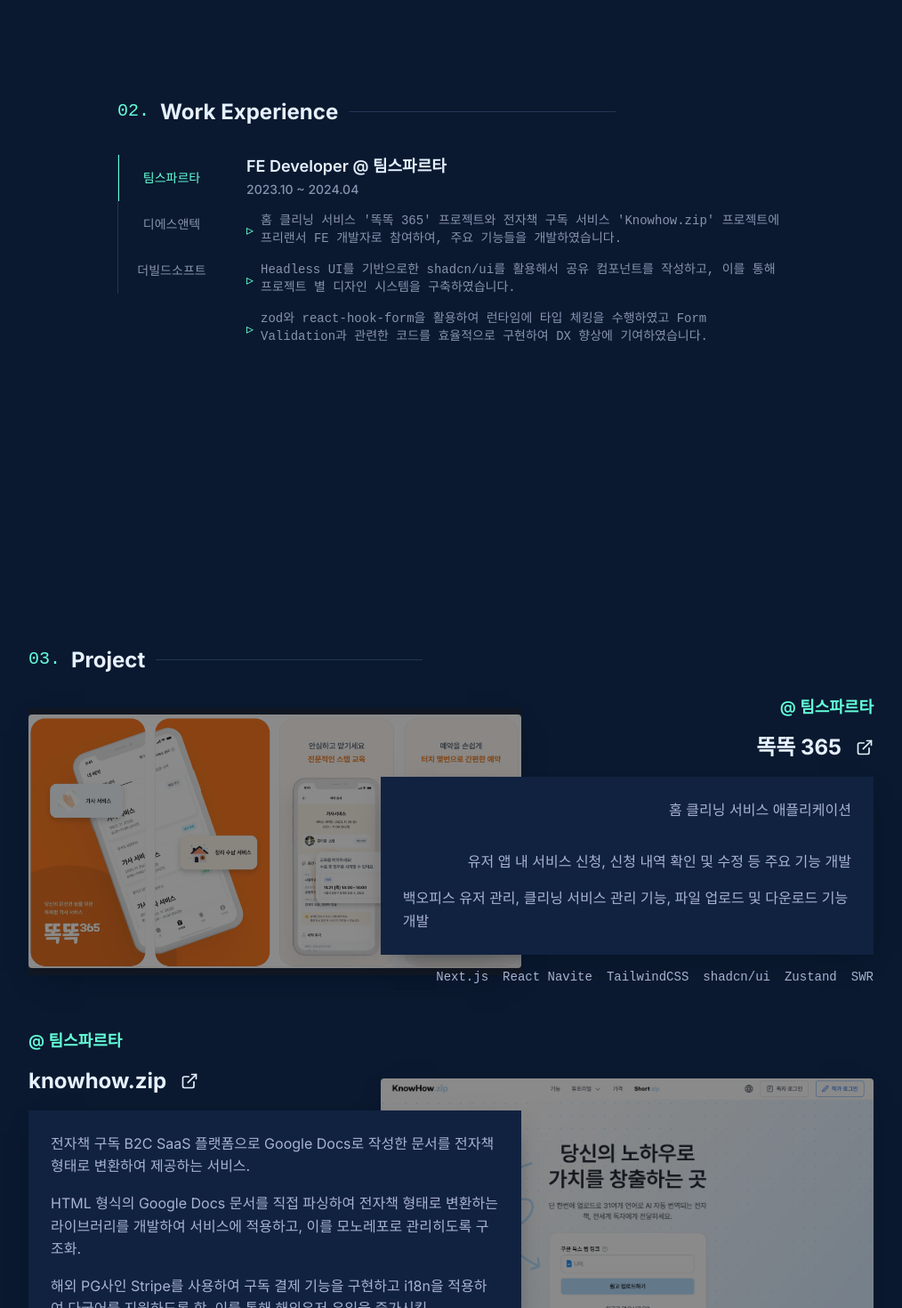
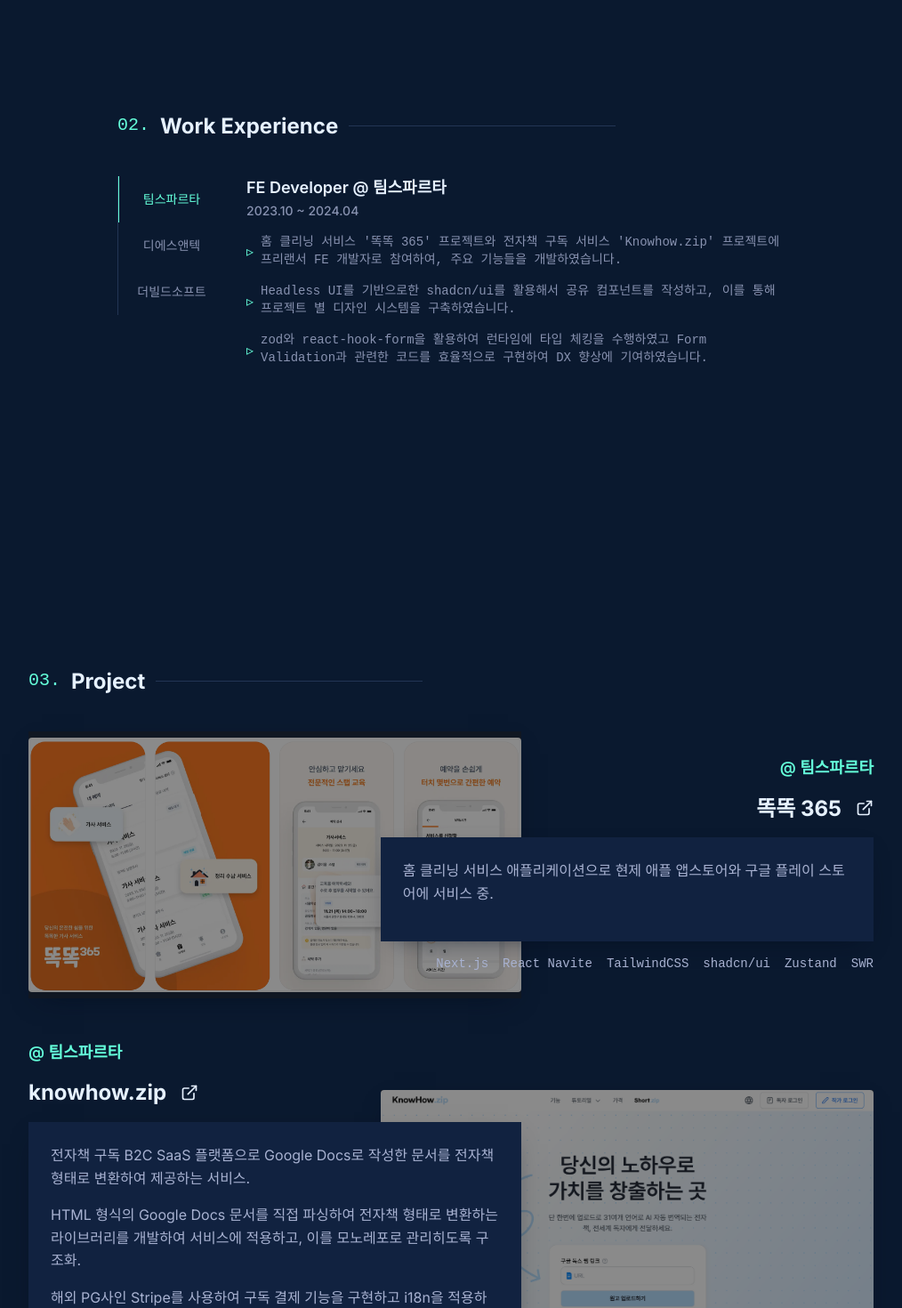
Before and after one commit to heondeam/shlee-resume, a Next.js app: page / in a window 1280 px wide. Shown: the part 1840-3310 px from the top of the page at 89% size, without its empty margins (133-1147 px from the left). Built offline with nearby package versions, Linux system fonts and the light colour scheme; a web font is replaced by a local one.

Commit message:
fix: modify padding

```diff
--- a/components/sections/about-me.tsx
+++ b/components/sections/about-me.tsx
@@ -58,7 +58,7 @@
 export default function AboutMe() {
   return (
     <Section id="about" className="bg-navy px-8 py-48">
-      <div className="max-w-[900px] flex flex-col gap-6">
+      <div className="max-w-[900px] flex flex-col gap-10">
         <Title title="About Me" idx="01" />
         <div className="flex flex-col gap-8 md:flex-row justify-between">
           <div className="flex flex-col gap-4 md:w-[calc(100%-350px)]">
--- a/components/sections/experience.tsx
+++ b/components/sections/experience.tsx
@@ -10,7 +10,7 @@
 export default function Experience() {
   return (
     <Section id="experience" className="bg-navy px-8 py-48">
-      <div className="w-full md:max-w-[750px] flex flex-col gap-8 justify-center">
+      <div className="w-full md:max-w-[750px] flex flex-col gap-10 justify-center">
         <Title title="Work Experience" idx="02" />
         <Tabs
           className="w-full block space-y-6 md:space-y-0 md:flex md:flex-row md:gap-6"
--- a/components/sections/projects.tsx
+++ b/components/sections/projects.tsx
@@ -19,10 +19,8 @@
     belong: '@ 팀스파르타',
     title: '똑똑 365',
     description: [
-      '홈 클리닝 서비스 애플리케이션',
-      '',
-      '유저 앱 내 서비스 신청, 신청 내역 확인 및 수정 등 주요 기능 개발',
-      '백오피스 유저 관리, 클리닝 서비스 관리 기능, 파일 업로드 및 다운로드 기능 개발'
+      '홈 클리닝 서비스 애플리케이션으로 현제 애플 앱스토어와 구글 플레이 스토어에 서비스 중.',
+      ''
     ],
     stack: ['Next.js', 'React Navite', 'TailwindCSS', 'shadcn/ui', 'Zustand', 'SWR'],
     link: (
@@ -114,7 +112,7 @@
 export default function Projects() {
   return (
     <Section id="projects" className="bg-navy py-36 px-8">
-      <div className="w-full lg:max-w-[950px] flex flex-col gap-6">
+      <div className="w-full lg:max-w-[950px] flex flex-col gap-10">
         <Title idx="03" title="Project" />
 
         <div className="flex flex-col gap-12">
--- a/components/sections/worthy-projects.tsx
+++ b/components/sections/worthy-projects.tsx
@@ -8,7 +8,7 @@
 export default function WorthyProjects() {
   return (
     <Section id="worthy-projects" className="h-auto bg-navy px-12 py-36">
-      <div className="max-w-[950px] flex flex-col gap-12">
+      <div className="max-w-[950px] flex flex-col gap-10">
         <div className="flex flex-col items-center gap-4">
           <H2 className="text-white whitespace-nowrap">Other Noteworthy Projects</H2>
           {/* <P1 className="text-green">view the archive</P1> */}
```
